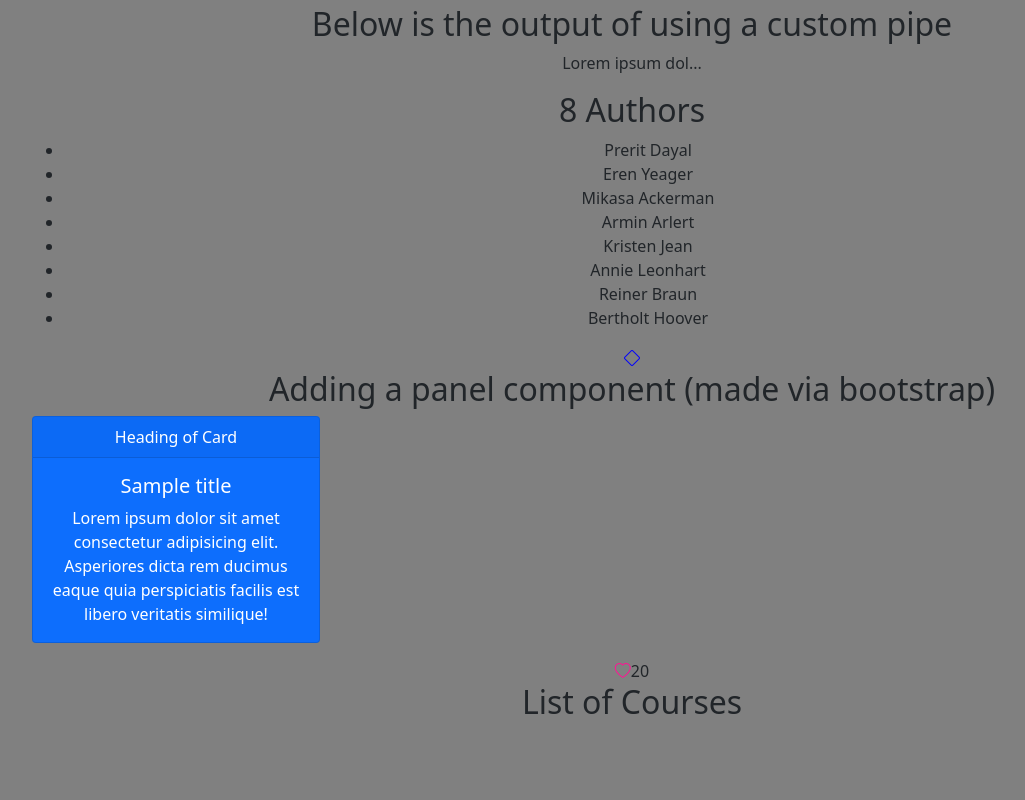
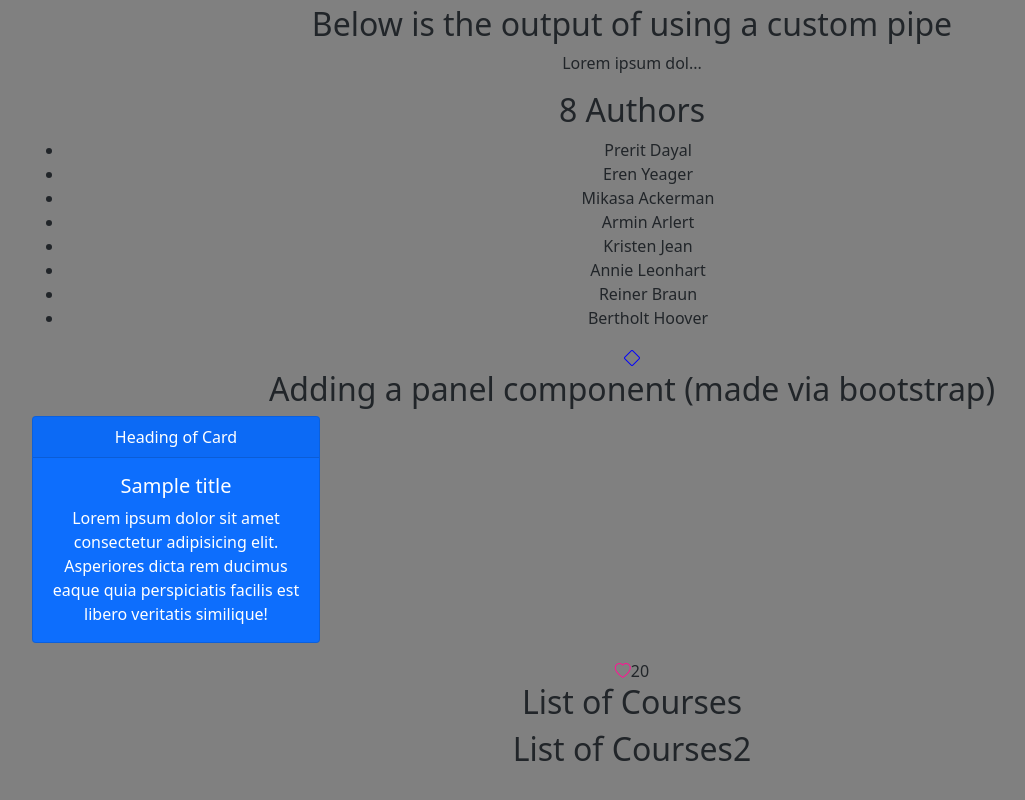
Before and after one commit to prerit714/angular-first-project, an Angular app: page / in a window 1280 px wide. Shown: the part 1837-2637 px from the top of the page, without its empty margins (8-1033 px from the left). Before the commit the page ends 2607 px from the top, so only its background shows below. Built offline with nearby package versions, Linux system fonts and the light colour scheme.

Commit message:
Hiding dom using hidden property, If prefer ngIf

```diff
--- a/src/app/app.component.html
+++ b/src/app/app.component.html
@@ -31,4 +31,17 @@
   <ng-template #noCourses>
     <h2>No courses yet!</h2>
   </ng-template>
+  <!--
+    Second way to hide some content using property binding
+    Use ngIf for cases you have large dom tree, since it can be memory intensive
+    else if you have a small dom tree, opt for this hidden property method.
+    (I like ngIf better)
+    For toggling things, use hidden since ngIf may be costly too (that is same premise)
+  -->
+  <div [hidden]="courses.length === 0">
+    <h2>List of Courses2</h2>
+  </div>
+  <div [hidden]="courses.length > 0">
+    <h2>No courses2 yet!</h2>
+  </div>
 </body>
```
